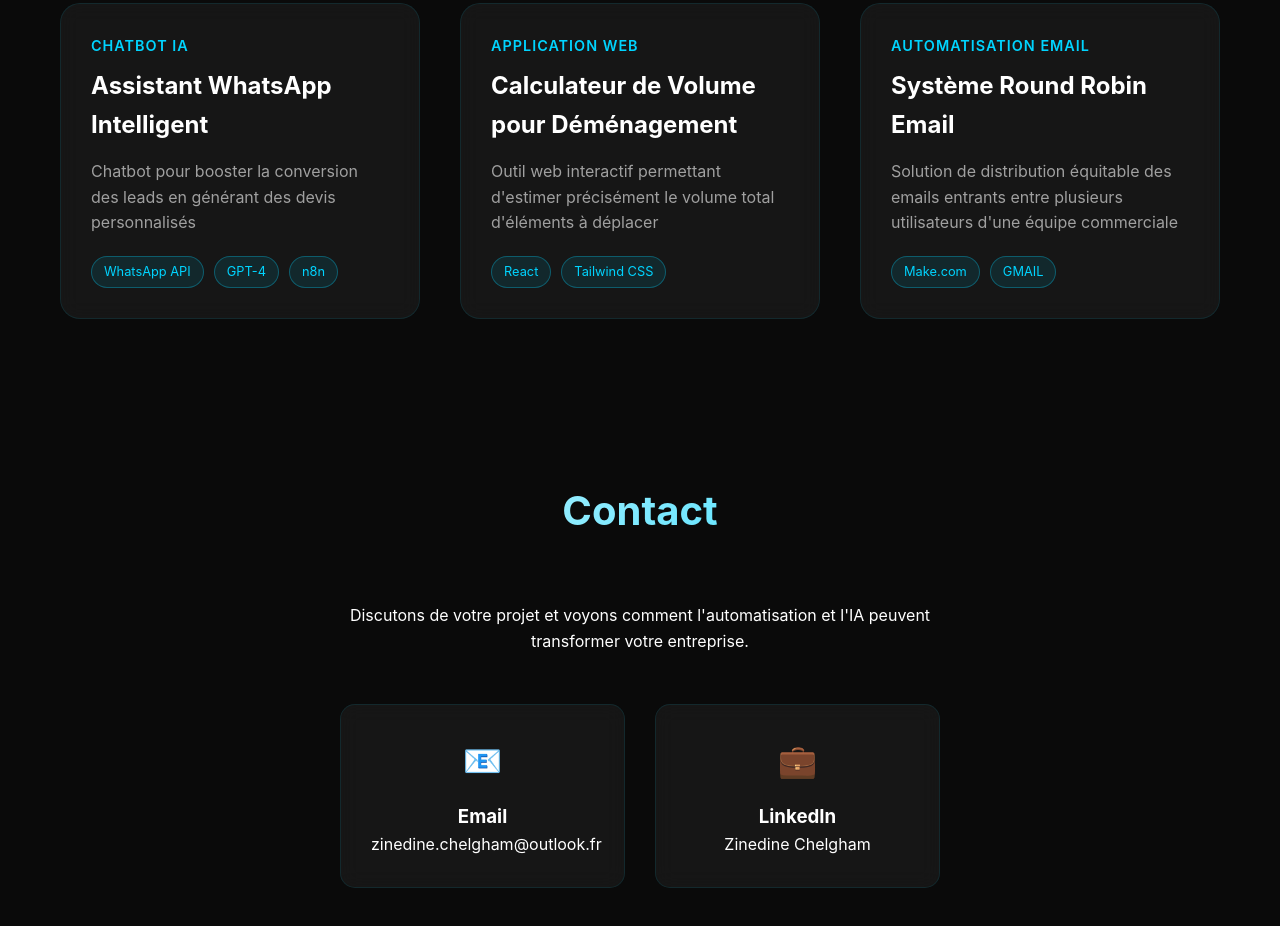
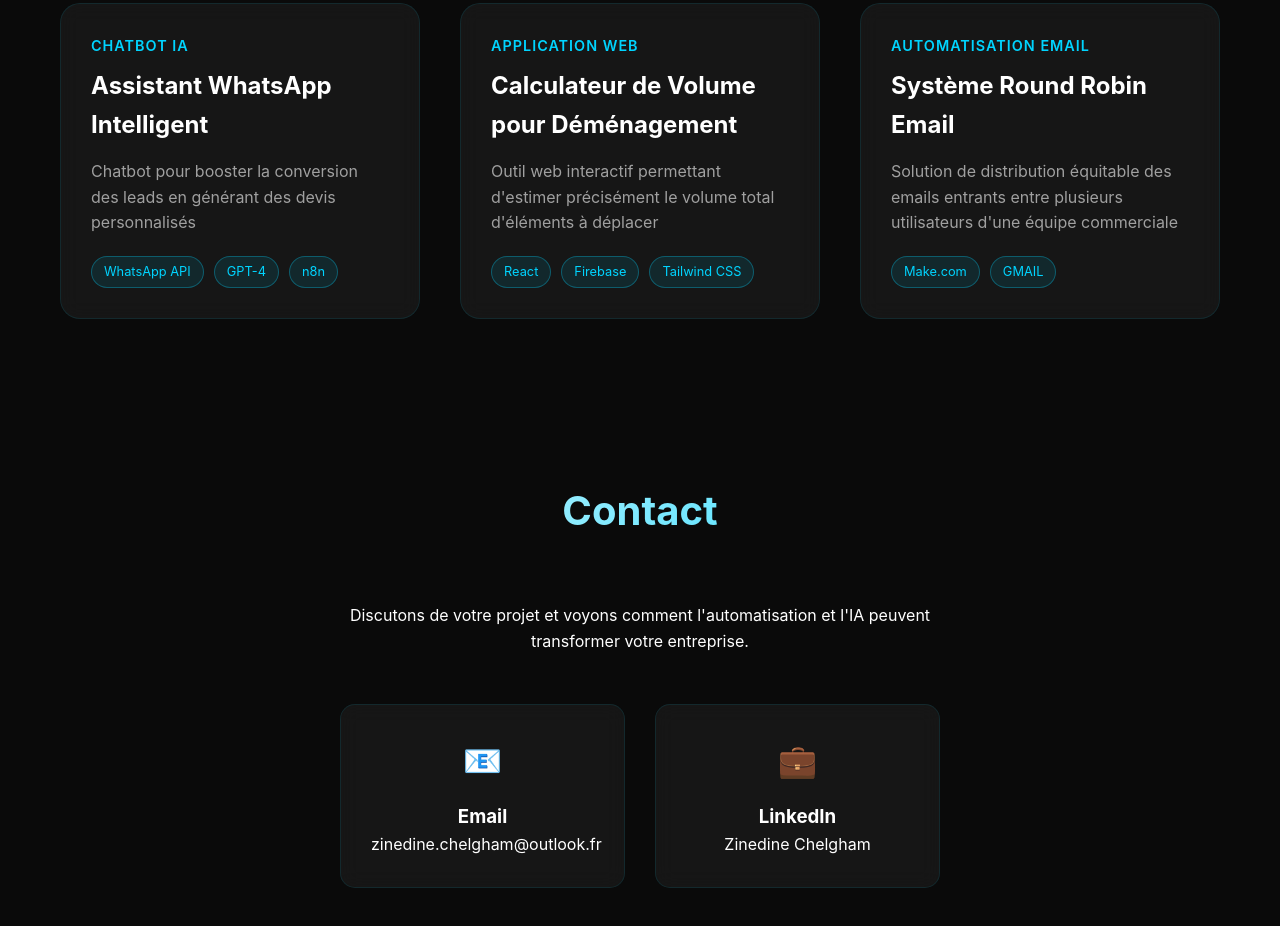
Before and after one commit to ZinedineChelgham/freelance, a plain HTML site: page index.html in a window 1280 px wide. Shown: the part 1750-2676 px from the top of the page. Drawn offline with Linux system fonts and the light colour scheme.

Commit message:
Update index.html

```diff
--- a/index.html
+++ b/index.html
@@ -221,6 +221,7 @@
               </p>
               <div class="project-tech">
                 <span class="tech-tag">React</span>
+                <span class="tech-tag">Firebase</span>
                 <span class="tech-tag">Tailwind CSS</span>
               </div>
             </div>
```
